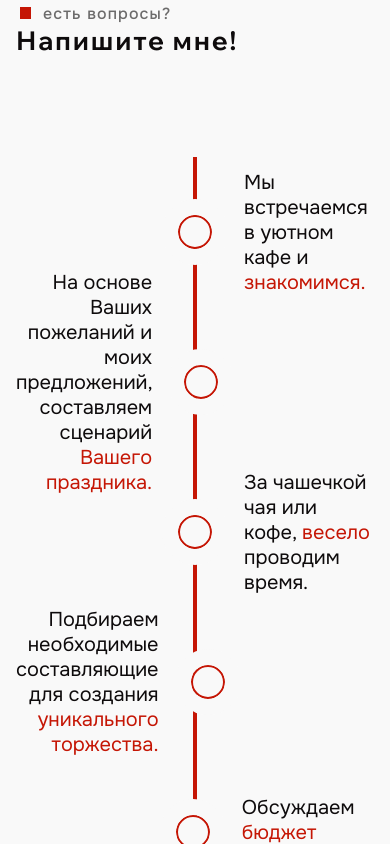
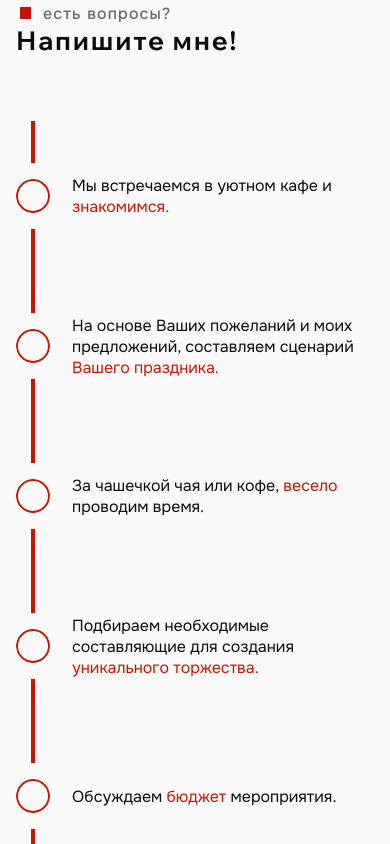
Before and after one commit to olegus199/entertainer_arthur, a React (Vite) app in the folder frontend/: page / in a window 390 px wide. Shown: the part 5800-6644 px from the top of the page. Built offline with nearby package versions, Linux system fonts and the light colour scheme.

Commit message:
fully responsive Meeting component

```diff
--- a/frontend/src/Components/Meeting.module.scss
+++ b/frontend/src/Components/Meeting.module.scss
@@ -83,3 +83,44 @@
 
   background-color: $accent_red;
 }
+
+@media (max-width: 690px) {
+  .row {
+    grid-template-columns: 2.125rem 1fr;
+  }
+
+  .column_circle {
+    grid-area: 1 / 1 / 1 / 1;
+  }
+
+  .column_step,
+  .column_step_1,
+  .column_step_3,
+  .column_step_5 {
+    grid-area: 1 / 2 / 1 / 2;
+    justify-content: flex-start;
+    text-align: start;
+  }
+
+  .meeting_step {
+    margin-left: 1.375rem;
+    font-size: 1.125rem;
+  }
+
+  .progress_line {
+    left: 0.9375rem;
+    transform: translateX(0);
+  }
+}
+
+@media (max-width: 584px) {
+  .meeting_progress {
+    margin: 4rem 0;
+  }
+}
+
+@media (max-width: 584px) {
+  .meeting_step {
+    font-size: 1rem;
+  }
+}
```
